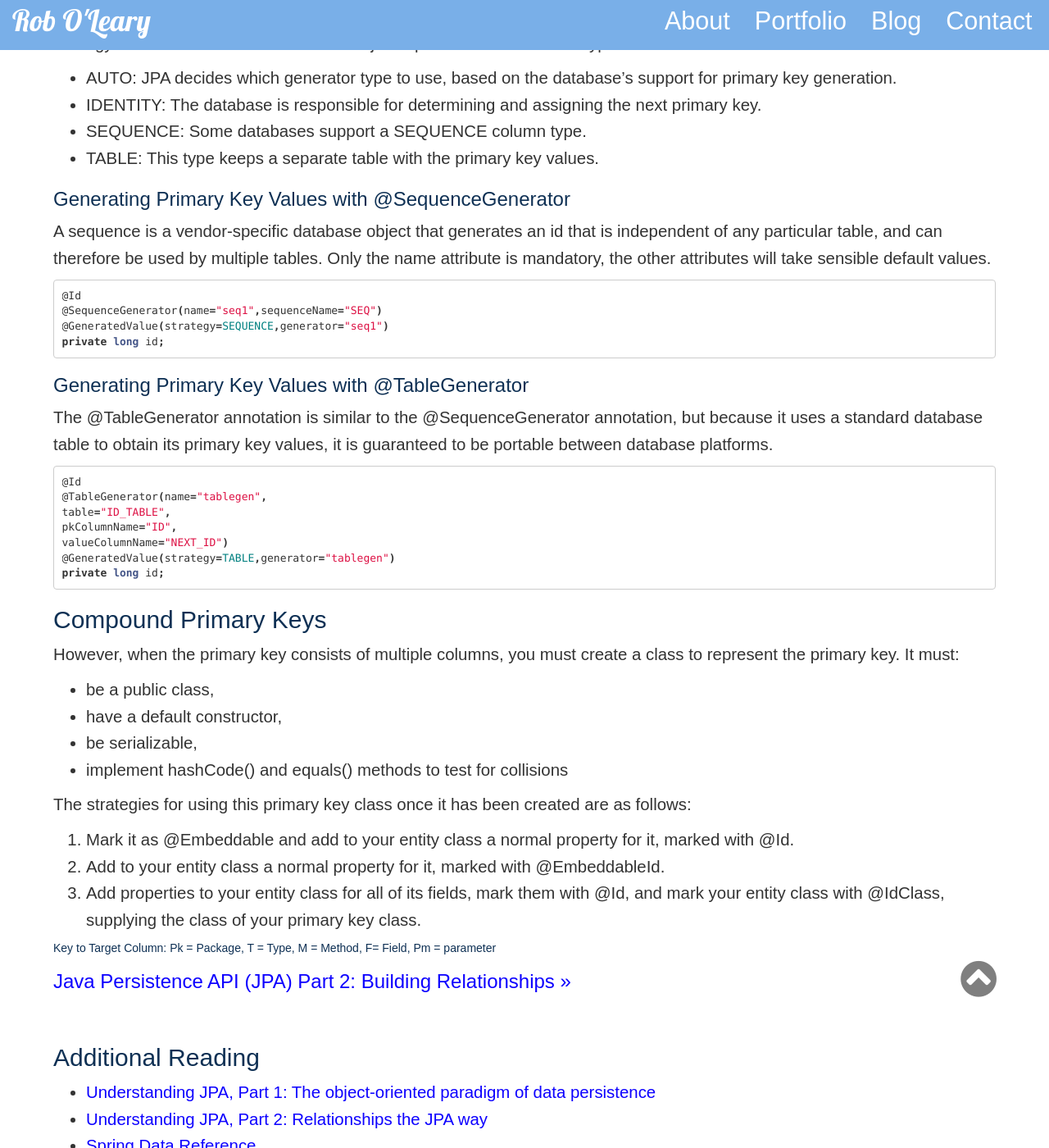
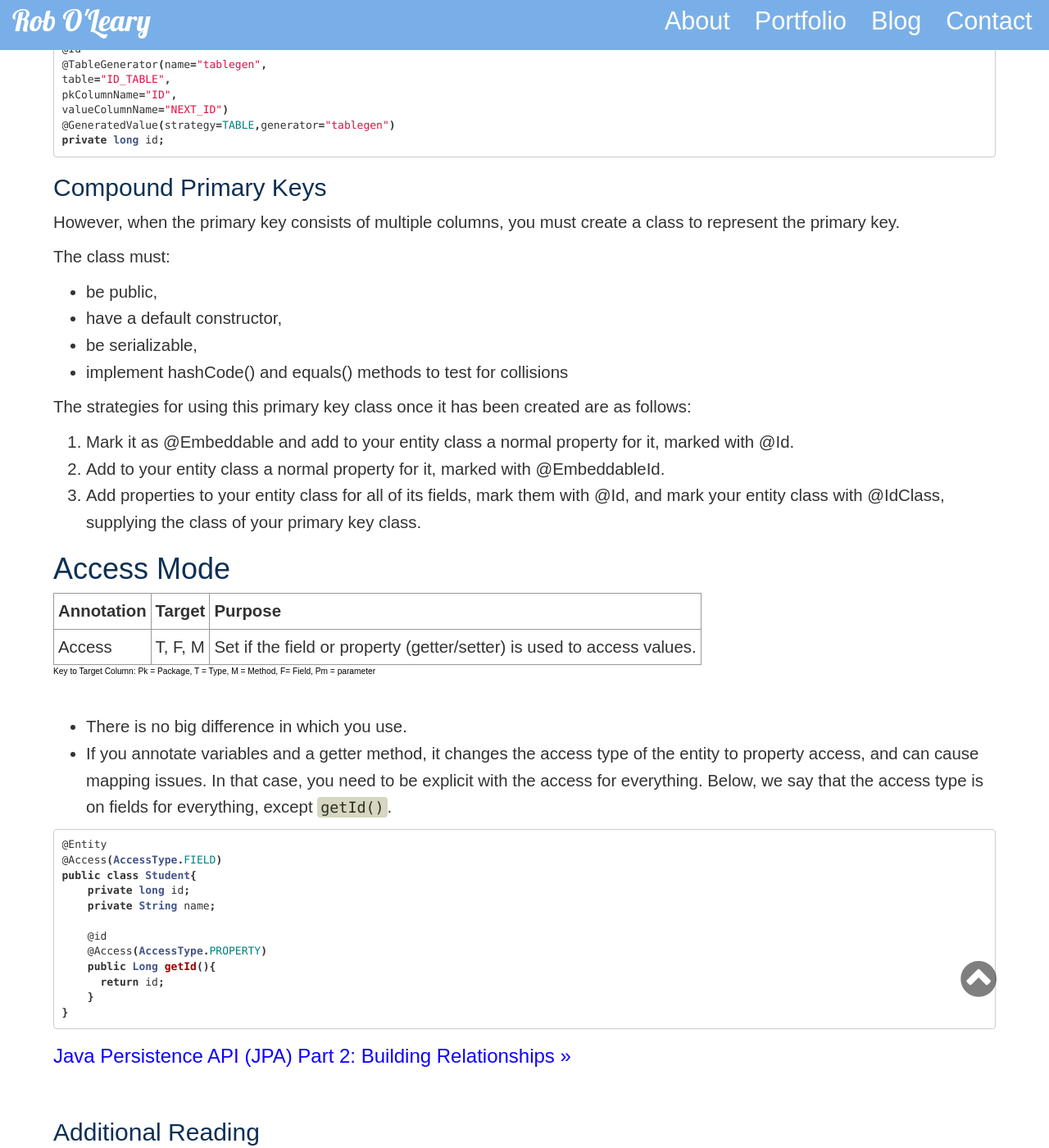
Before and after one commit to robole/robole.github.io, a Jekyll site: the page built from _posts/2018-03-03-jpa.md, in a window 1280 px wide and 1400 px high, scrolled down 4832 px. Shown: the whole window at 82% size. Built offline with Jekyll 4.4.1, drawn with Linux system fonts in a browser that asks for light colours; comment, search, counter and statistics services are not loaded; some of the changed text lies outside the part shown.

Commit message:
updated jpa

````diff
--- a/_posts/2018-03-03-jpa.md
+++ b/_posts/2018-03-03-jpa.md
@@ -126,33 +126,8 @@ In a container-managed environment, the container does the set-up work for you.
 |Table| T | Specify the table for the entity. The default table name is the name of the class with the first letter in small letter. You can set a name by: @Table(name="EMPLOYEE")|
 |UniqueConstraint| Pm	|Enforce an unique constraint for the table in the schema.|
 
-##### Key to Target Column: Pk = Package, T = Type, M = Method, F= Field, Pm = parameter
+<div class="table-key">Key to Target Column: Pk = Package, T = Type, M = Method, F= Field, Pm = parameter</div>
 
-# Access Mode
-
-|Annotation|Target|Purpose|
-|---------------|----------------|------------------|
-|Access|	T, F, M | Set if the field or property (getter/setter) is used to access values.|
-
-##### Key to Target Column: Pk = Package, T = Type, M = Method, F= Field, Pm = parameter
-
-- There is no big difference in which you use.
-- If you annotate variables and a getter method, it changes the access type of the entity to property access, and can cause mapping issues. In that case, you need to be explicit with the access for everything. Below, we say that the access type is on fields for everything, except ```getId()```.
-
-```java
-@Entity
-@Access(AccessType.FIELD)
-public class Student{
-    private long id;
-    private String name;
-
-    @id
-    @Access(AccessType.PROPERTY)
-    public Long getId(){
-      return id;
-    }
-}
-```
 # Primary keys
 
 You use the @id annotation for a single column primary key.
@@ -164,6 +139,8 @@ You use the @id annotation for a single column primary key.
 |GeneratedValue | F, M |   Specify a strategy to assign a unique value to your identity fields automatically. The types of strategies available are IDENTITY, SEQUENCE, TABLE, and AUTO. The default strategy is auto. |
 | SequenceGenerator | Pk, T, M, and F | Allows a named primary key generator to be defined for use by one or more entities.|
 | TableGenerator | Pk, T, M, and F | Defines a primary key generator that may be referenced by name when generator element is specified for the GeneratedValue.|
+
+<div class="table-key">Key to Target Column: Pk = Package, T = Type, M = Method, F= Field, Pm = parameter</div><br/>
 
 By default, the @Id annotation will automatically determine the most appropriate primary key generation strategy to use—you can override this by also applying the @GeneratedValue annotation. This takes a pair of attributes: strategy and generator.The strategy attribute must be a value from the javax.persistence.GeneratorType enumeration:
 - AUTO: JPA decides which generator type to use, based on the database’s support for primary key generation.
@@ -197,8 +174,10 @@ private long id;
 
 ## Compound Primary Keys
 
-However, when the primary key consists of multiple columns, you must create a class to represent the primary key. It must:
-- be a public class,
+However, when the primary key consists of multiple columns, you must create a class to represent the primary key.
+
+The class must:
+- be public,
 - have a default constructor,
 - be serializable,
 - implement hashCode() and equals() methods to test for collisions
@@ -208,8 +187,31 @@ The strategies for using this primary key class once it has been created are as
 2. Add to your entity class a normal property for it, marked with @EmbeddableId.
 3.  Add properties to your entity class for all of its fields, mark them with @Id, and mark your entity class with @IdClass, supplying the class of your primary key class.
 
-##### Key to Target Column: Pk = Package, T = Type, M = Method, F= Field, Pm = parameter
+# Access Mode
 
+|Annotation|Target|Purpose|
+|---------------|----------------|------------------|
+|Access|	T, F, M | Set if the field or property (getter/setter) is used to access values.|
+
+<div class="table-key">Key to Target Column: Pk = Package, T = Type, M = Method, F= Field, Pm = parameter</div><br/>
+
+- There is no big difference in which you use.
+- If you annotate variables and a getter method, it changes the access type of the entity to property access, and can cause mapping issues. In that case, you need to be explicit with the access for everything. Below, we say that the access type is on fields for everything, except ```getId()```.
+
+```java
+@Entity
+@Access(AccessType.FIELD)
+public class Student{
+    private long id;
+    private String name;
+
+    @id
+    @Access(AccessType.PROPERTY)
+    public Long getId(){
+      return id;
+    }
+}
+```
 
 ### [Java Persistence API (JPA) Part 2: Building Relationships >>]({{ site.baseurl }}{% post_url 2018-03-08-jpa2 %})
 
--- a/assets/css/main.css
+++ b/assets/css/main.css
@@ -432,3 +432,8 @@ a.home-navbar-logo, a.navbar-logo{
 .adjective-list li{
   display: inline-block;
 }
+
+.table-key{
+  font-size: 0.5em;
+  color: black;
+}
````
Also changed, not shown: other parts of _posts/2018-03-03-jpa.md (+1 -1 lines).
